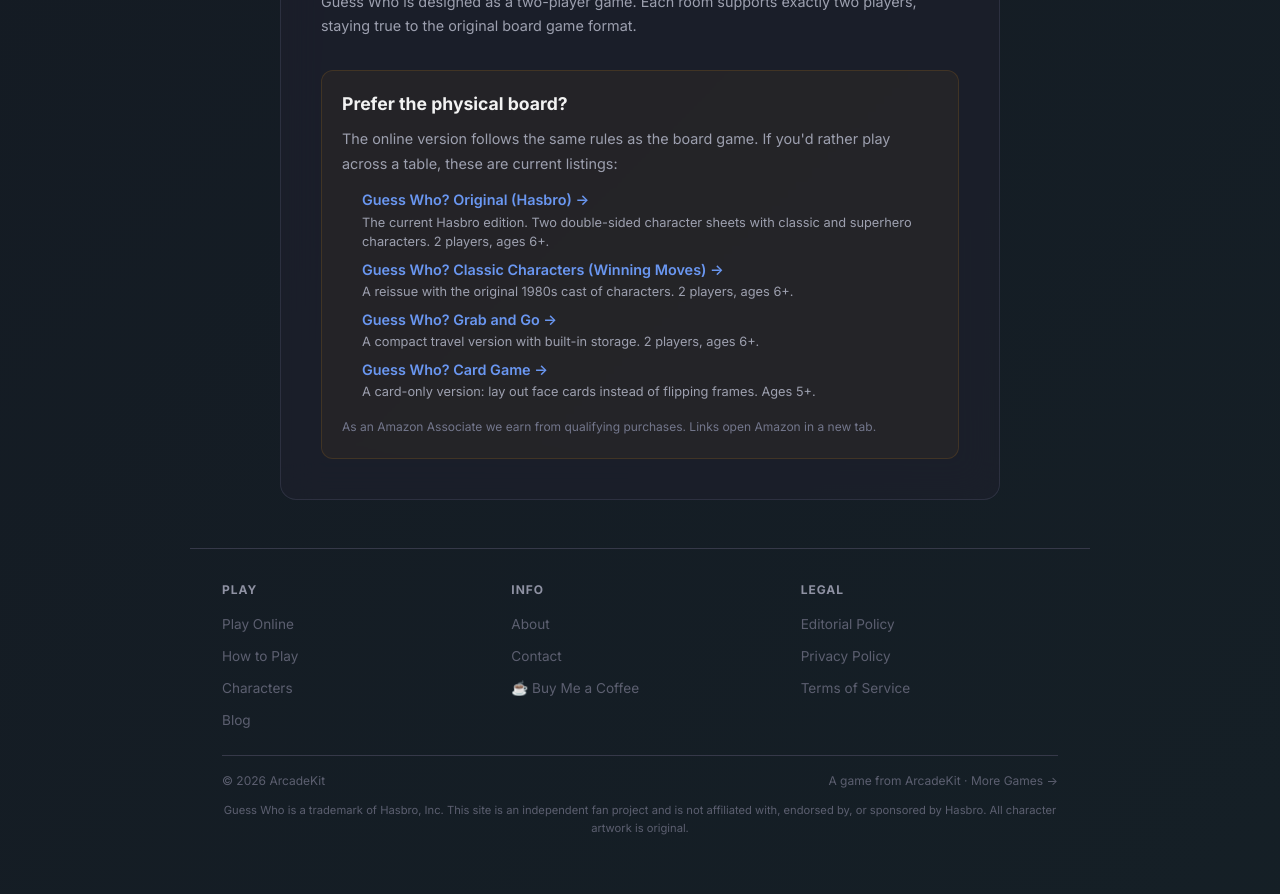
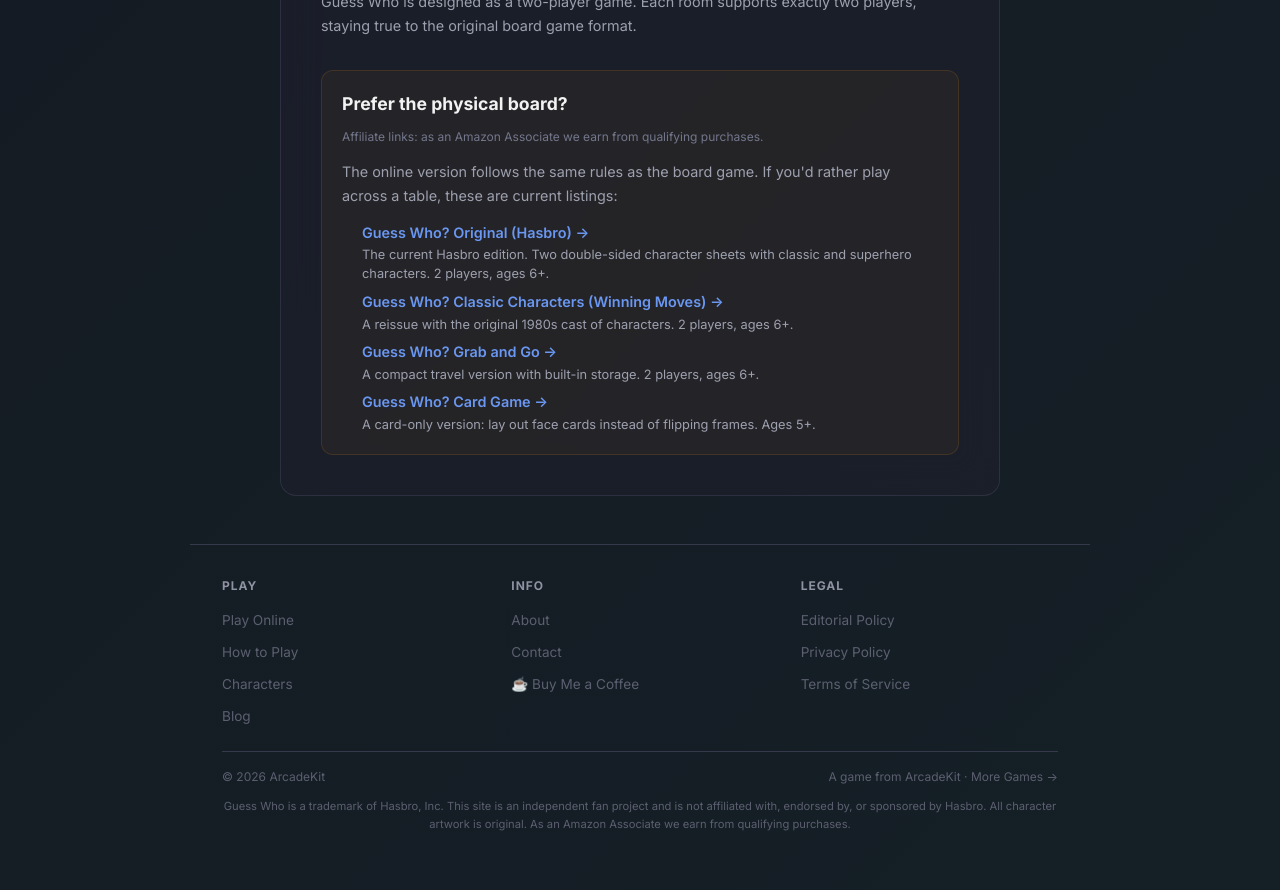
Before and after one commit to MarkCirineo/guess-who, a Next.js app: page /how-to-play in a window 1280 px wide. Shown: the part 4600-5494 px from the top of the page. Built offline with nearby package versions, Linux system fonts and the light colour scheme.

Commit message:
fix: show affiliate disclosure before links and in footer

```diff
--- a/src/app/globals.css
+++ b/src/app/globals.css
@@ -812,7 +812,7 @@ body {
 }
 
 .content-card .affiliate-disclosure {
-  margin-top: 1rem;
+  margin-bottom: 0.6rem;
   font-size: 0.75rem;
   color: hsl(230, 10%, 50%);
 }
--- a/src/components/AffiliateBox.tsx
+++ b/src/components/AffiliateBox.tsx
@@ -13,6 +13,10 @@ export default function AffiliateBox({ title, intro, products, page }: Affiliate
   return (
     <aside className="affiliate-box" aria-label={title}>
       <h2>{title}</h2>
+      <p className="affiliate-disclosure">
+        Affiliate links: as an Amazon Associate we earn from qualifying
+        purchases.
+      </p>
       {intro && <p>{intro}</p>}
       <ul>
         {products.map((key) => {
@@ -34,10 +38,6 @@ export default function AffiliateBox({ title, intro, products, page }: Affiliate
           );
         })}
       </ul>
-      <p className="affiliate-disclosure">
-        As an Amazon Associate we earn from qualifying purchases. Links open
-        Amazon in a new tab.
-      </p>
     </aside>
   );
 }
--- a/src/components/Footer.tsx
+++ b/src/components/Footer.tsx
@@ -85,7 +85,8 @@ export default function Footer() {
       <p className="footer-disclaimer">
         Guess Who is a trademark of Hasbro, Inc. This site is an independent
         fan project and is not affiliated with, endorsed by, or sponsored by
-        Hasbro. All character artwork is original.
+        Hasbro. All character artwork is original. As an Amazon Associate we
+        earn from qualifying purchases.
       </p>
     </footer>
   );
```
